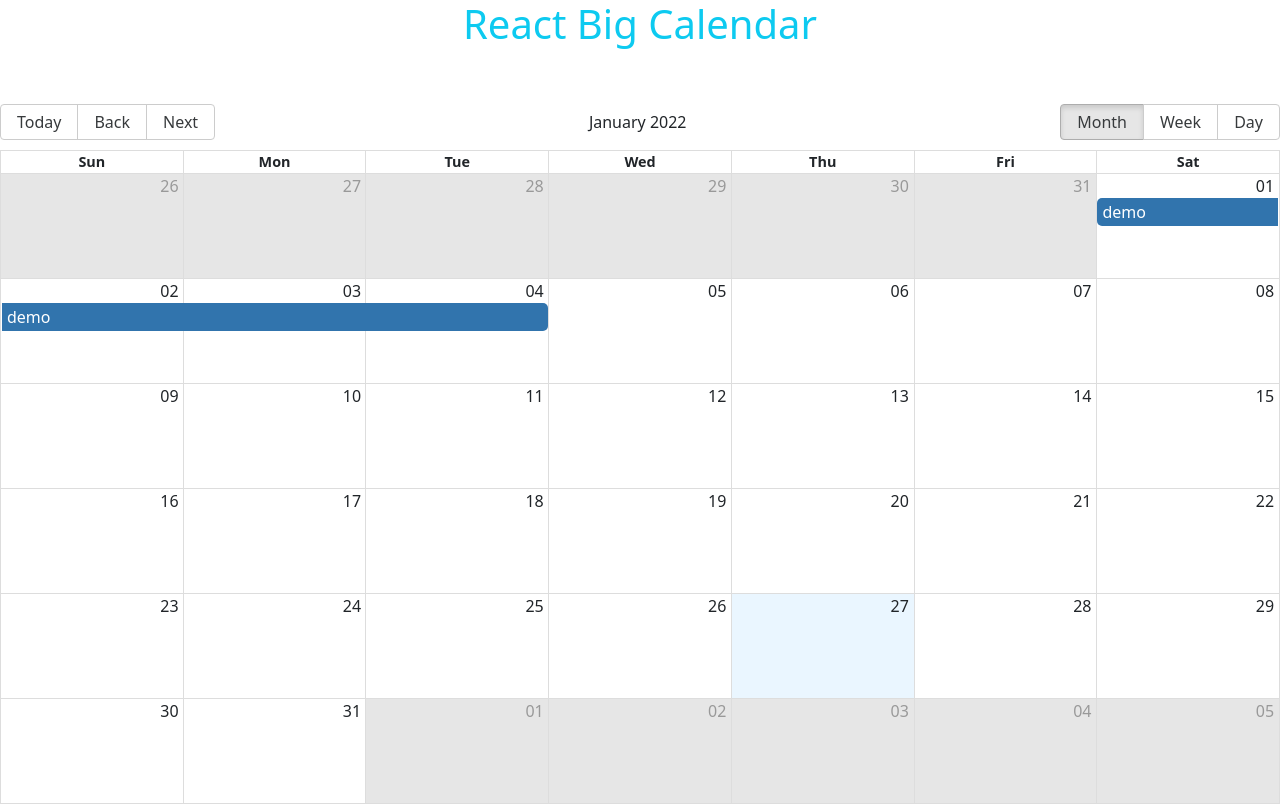
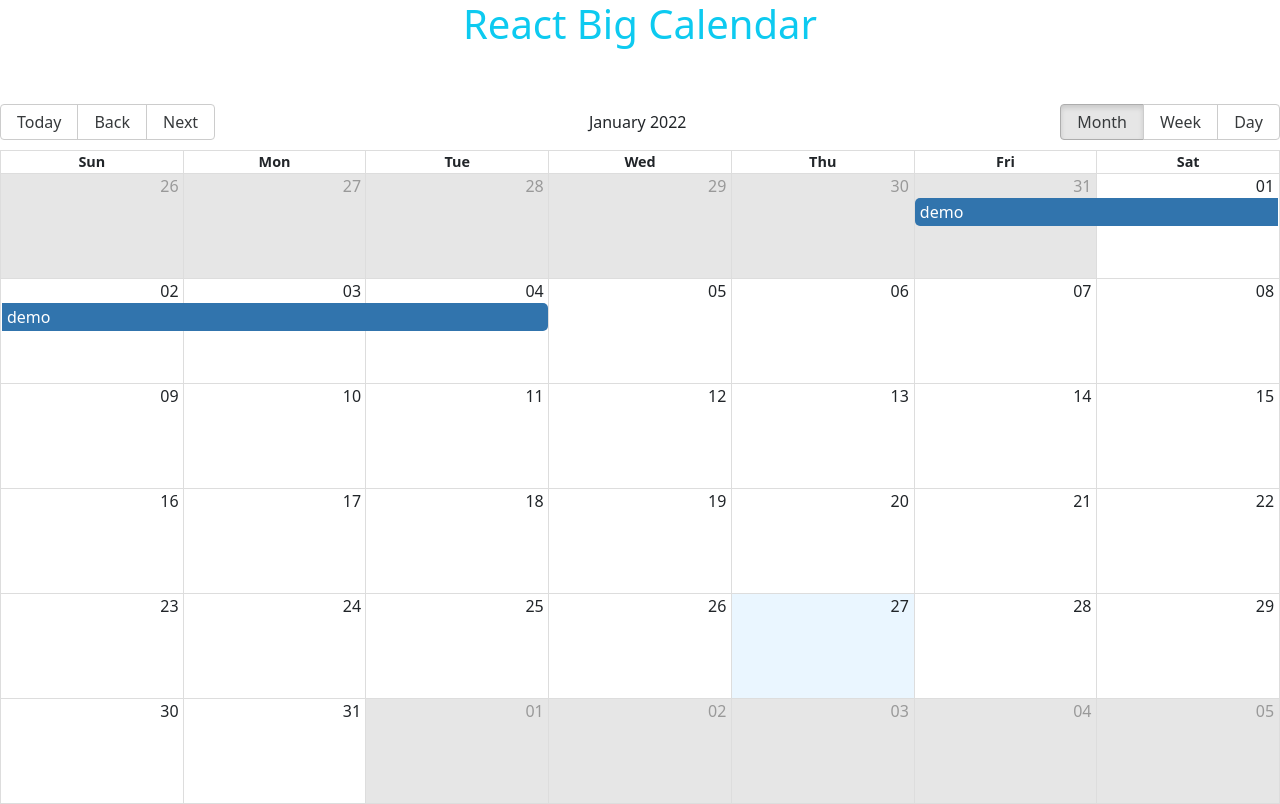
Before and after one commit to davidsunaria/calendar, a React (Create React App) app: page / in a window 1280 px wide. Built offline with nearby package versions, Linux system fonts and the light colour scheme.

Commit message:
working on create event

```diff
--- a/src/page/Appoitment.js
+++ b/src/page/Appoitment.js
@@ -20,7 +20,7 @@ function Appoitment() {
   const [eventlist, setEventList] = useState([
     {
       title: "demo",
-      start: new Date("01/1/2022"),
+      start: "Sat Jan 01 2022 00:00:00 GMT+0530 (India Standard Time)",
       end: new Date("01/5/2022"),
     }
   ] )
```
